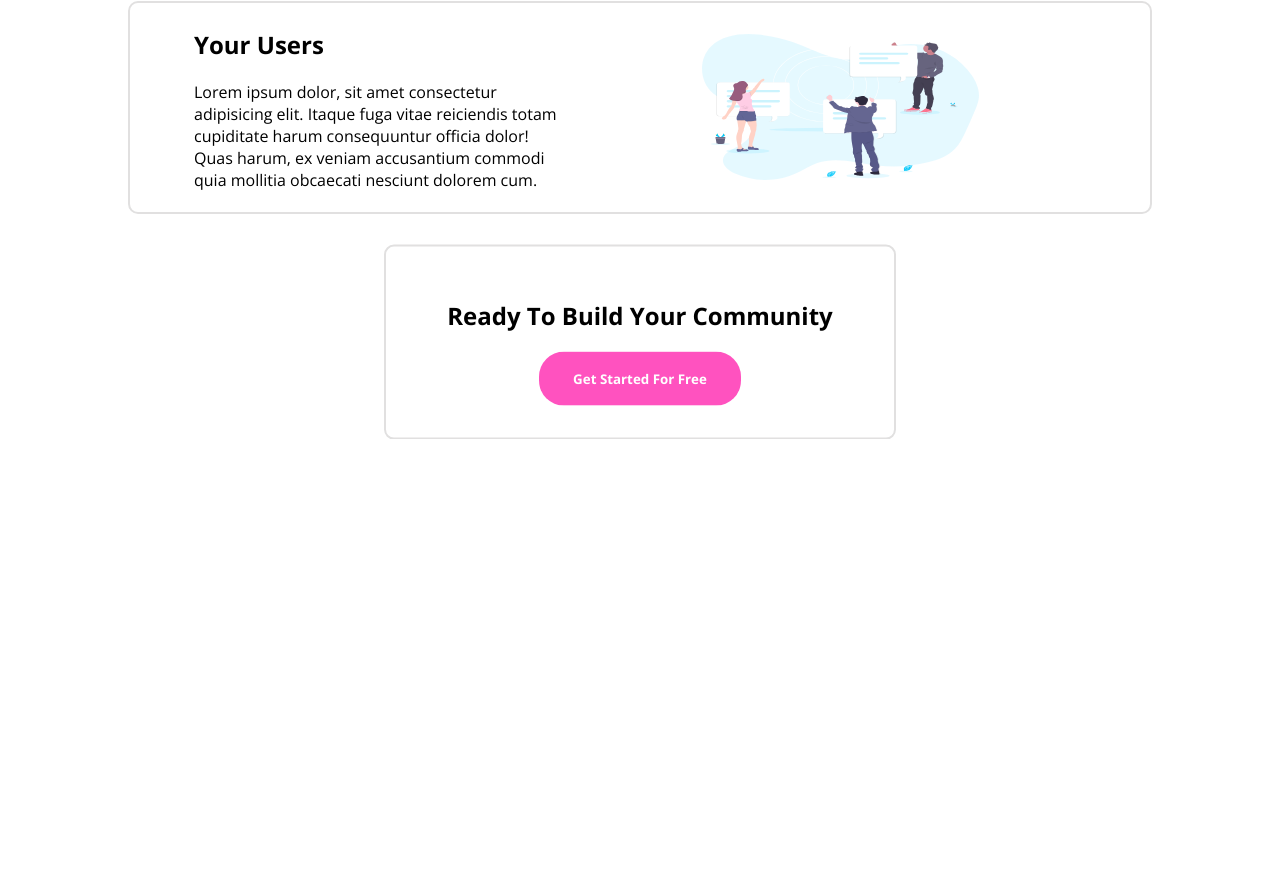
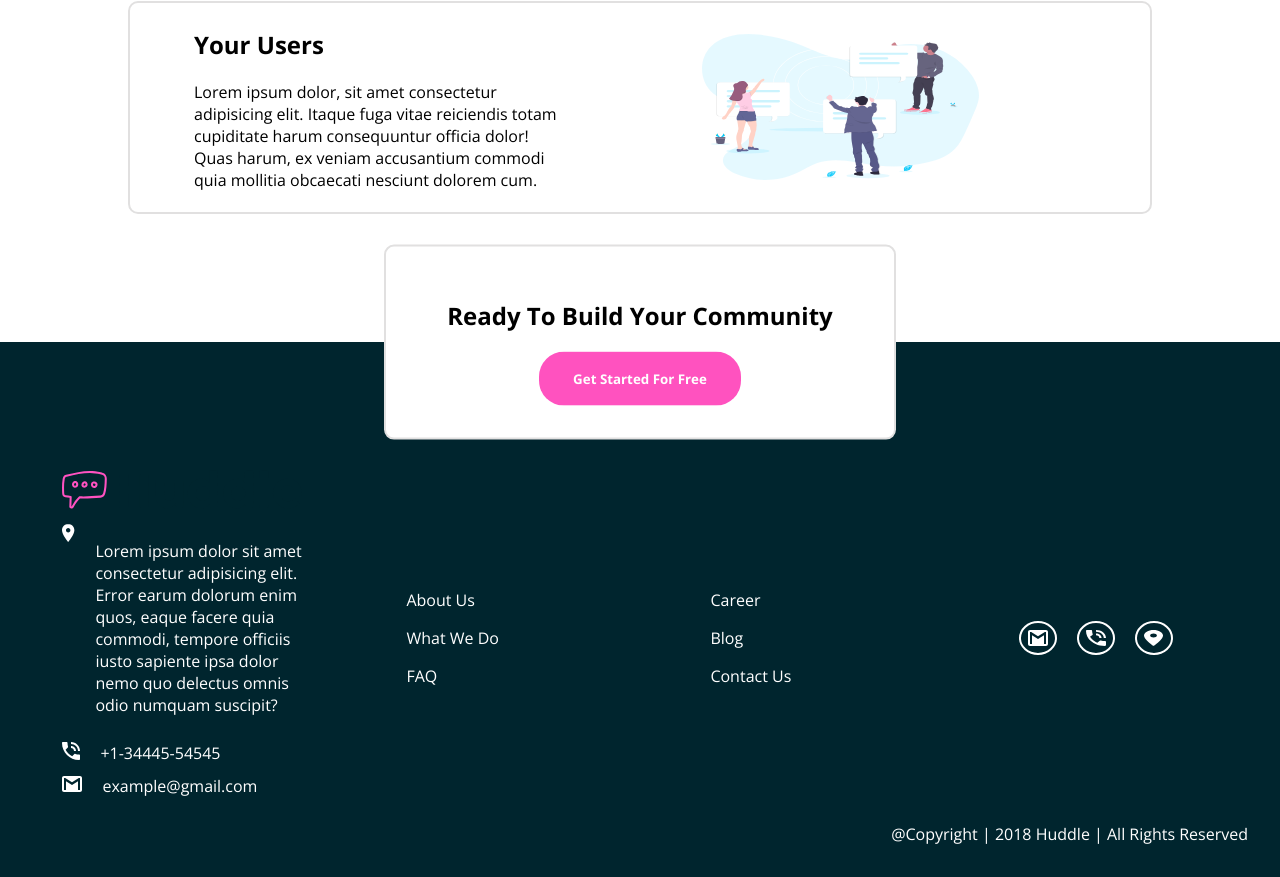
Before and after one commit to Aditharun89/Huddle-Landing, a plain HTML site: page index.html in a window 1280 px wide. Shown: the part 1393-2270 px from the top of the page. Before the commit the page ends 1832 px from the top, so only its background shows below. Drawn offline with nearby package versions, Linux system fonts and the light colour scheme.

Commit message:
footer section

```diff
--- a/index.html
+++ b/index.html
@@ -67,7 +67,59 @@
       <button>Get Started For Free</button>
     </div>
   </section>
-
+  <footer>
+    <div>
+      <div id="moreDetailsContainer">
+        <div id="contactContainer">
+          <img src="/images/logo.svg" alt="Logo">
+          <div>
+            <span>
+              <img src="./images/icon-location.svg" alt="Location Icon">
+            </span>
+            <p>Lorem ipsum dolor sit amet consectetur adipisicing elit. Error earum dolorum enim quos, eaque facere quia commodi, tempore officiis iusto sapiente ipsa dolor nemo quo delectus omnis odio numquam suscipit?</p>
+          </div>
+          <div>
+            <span>
+              <img src="./images/icon-phone.svg" alt="Phone Icon">
+            </span>
+            <span>+1-34445-54545</span>
+          </div>
+          <div>
+            <span>
+              <img src="./images/icon-email.svg" alt="Email Icon">
+            </span>
+            <span>example@gmail.com</span>
+          </div>
+        </div>
+        <div class="linksContainer">
+          <ul>
+            <li>About Us</li>
+            <li>What We Do</li>
+            <li>FAQ</li>
+          </ul>
+        </div>
+        <div class="linksContainer">
+          <ul>
+            <li>Career</li>
+            <li>Blog</li>
+            <li>Contact Us</li>
+          </ul>
+        </div>
+        <div id="socialsContainer">
+          <div class="footerIcon">
+            <img src="./images/icon-email.svg" alt="">
+          </div>
+          <div class="footerIcon">
+            <img src="./images/icon-phone.svg" alt="">
+          </div>
+          <div class="footerIcon">
+            <img src="./images/icon-location.svg" alt="">
+          </div>
+        </div>
+      </div>
+      <p id="copyrightText">@Copyright | 2018 Huddle | All Rights Reserved</p>
+    </div>
+  </footer>
 
 </body>
 </html>
--- a/styles.css
+++ b/styles.css
@@ -149,3 +149,65 @@ nav button{
     background-color: hsl(322, 100%, 66%);
     color: white;
 }
+footer{
+    background-color: hsl(192, 100%, 9%);
+    padding: 8rem 2rem 2rem 2rem;
+}
+
+#moreDetailsContainer{
+    display: flex;
+    justify-content: space-around;
+    color: white;
+}
+
+#moreDetailsContainer > div{
+    flex-basis: 20%;
+}
+
+#contactContainer div{
+    display: flex;
+    margin: 10px 0;
+    column-gap: 20px;
+    align-items: flex-start;
+}
+
+.linksContainer{
+    display: flex;
+    align-items: center;
+}
+
+.linksContainer ul{
+    list-style: none;
+}
+
+.linksContainer li{
+    display: block;
+    margin: 1rem 0;
+}
+
+#socialsContainer{
+    display: flex;
+    align-items: center;
+    justify-content: center;
+    column-gap: 20px;
+}
+
+#copyrightText{
+    color: white;
+    margin: 0;
+    text-align: right;
+    margin-top: 1rem;
+}
+
+.footerIcon{
+    padding: 7px;
+    border: 2px solid white;
+    border-radius: 50%;
+    display: flex;
+    align-items: center;
+}
+
+.footerIcon img{
+    height: 16px;
+    width: 20px;
+}
```
